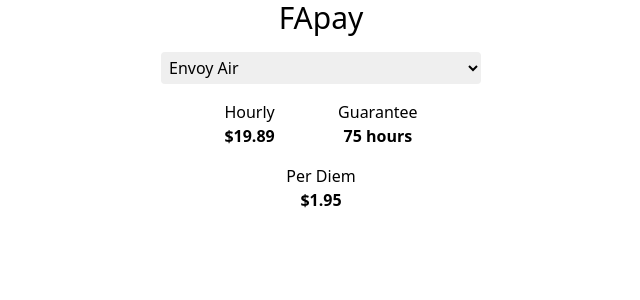
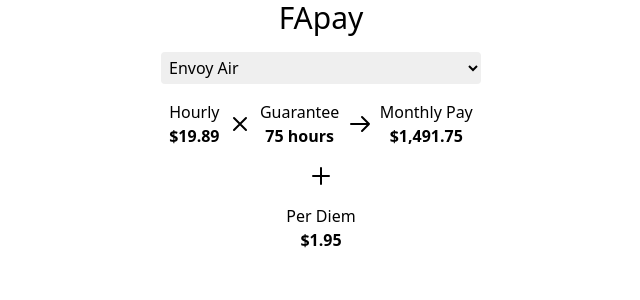
Before and after one commit to tweakdeveloper/FApay, a React (Vite) app: page / in a window 1280 px wide. Shown: the top 300 px of the page, without its empty margins (319-959 px from the left). Built offline with nearby package versions, Linux system fonts and the light colour scheme.

Commit message:
added Indicator for monthly pay

```diff
--- a/package.json
+++ b/package.json
@@ -12,6 +12,7 @@
     "preview": "vite preview"
   },
   "dependencies": {
+    "@heroicons/react": "^1.0.6",
     "react": "^18.1.0",
     "react-dom": "^18.1.0"
   },
--- a/src/App.tsx
+++ b/src/App.tsx
@@ -1,4 +1,6 @@
 import React from "react";
+
+import { ArrowRightIcon, PlusIcon, XIcon } from "@heroicons/react/outline";
 
 import AirlineSpinner from "./AirlineSpinner";
 import Indicator from "./Indicator";
@@ -15,6 +17,14 @@
 
 function App() {
   const [currentAirline, setCurrentAirline] = React.useState("MQ");
+  const monthlyPay = React.useMemo(() => {
+    const airline = airlines.filter(
+      (airline) => airline.code === currentAirline,
+    )[0];
+    const hourly = airline.pay;
+    const guarantee = airline.guarantee;
+    return hourly * guarantee;
+  }, [currentAirline]);
   return (
     <div className="flex flex-col space-y-4 w-full lg:w-1/3 lg:mx-auto xl:w-1/4">
       <h1 className="text-3xl text-center">FApay</h1>
@@ -30,6 +40,7 @@
               .pay,
           )}
         />
+        <XIcon className="h-6 w-6" />
         <Indicator
           label="Guarantee"
           value={`${
@@ -37,6 +48,11 @@
               .guarantee
           } hours`}
         />
+        <ArrowRightIcon className="h-6 w-6" />
+        <Indicator label="Monthly Pay" value={formatPay(monthlyPay)} />
+      </Row>
+      <Row>
+        <PlusIcon className="h-6 w-6" />
       </Row>
       <Row>
         <Indicator
```
Also changed, not shown: 1 other file (tests, documents, lock files or other folders).
